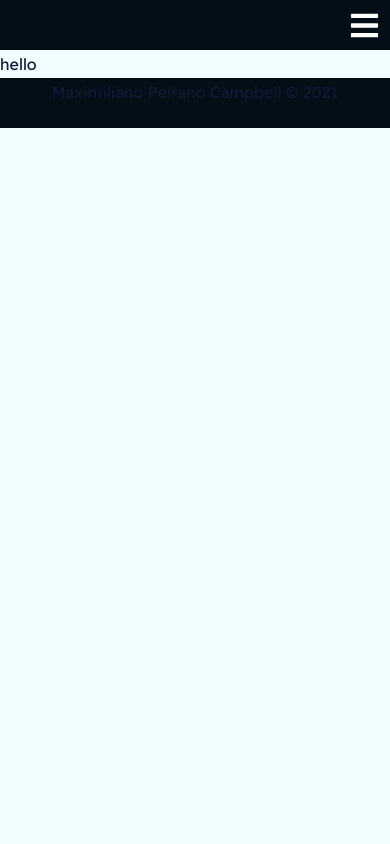
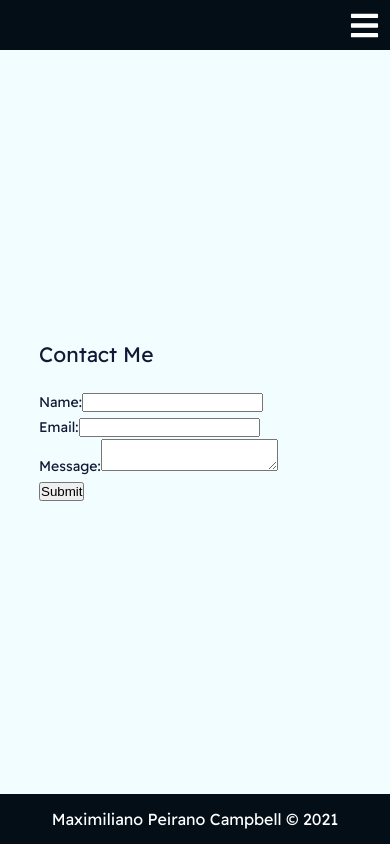
Before and after one commit to maxi-pc/maxcampbell.ca, a React (Create React App) app: page /contact in a window 390 px wide. Built offline with nearby package versions, Linux system fonts and the light colour scheme; a web font is replaced by a local one.

Commit message:
fixed css layout with flexboxes, updated my technologies icons better responsive

```diff
--- a/src/components/Content/Contact.jsx
+++ b/src/components/Content/Contact.jsx
@@ -1,10 +1,46 @@
 import React, { useState } from 'react';
 
 const Contact = () => {
-
+    const [status, setStatus] = useState("Submit");
+    const handleSubmit = async (e) => {
+      e.preventDefault();
+      setStatus("Sending...");
+      const { name, email, message } = e.target.elements;
+      let details = {
+        name: name.value,
+        email: email.value,
+        message: message.value,
+      };
+      let response = await fetch("http://localhost:3000/contact", {
+        method: "POST",
+        headers: {
+          "Content-Type": "application/json;charset=utf-8",
+        },
+        body: JSON.stringify(details),
+      });
+      setStatus("Submit");
+      let result = await response.json();
+      alert(result.status);
+    };
     return (
 
-     <>hello</>
+      <section>
+        <article>  <h1>Contact Me</h1>
+      <form onSubmit={handleSubmit}>
+        <div>
+          <label htmlFor="name">Name:</label>
+          <input type="text" id="name" required />
+        </div>
+        <div>
+          <label htmlFor="email">Email:</label>
+          <input type="email" id="email" required />
+        </div>
+        <div>
+          <label htmlFor="message">Message:</label>
+          <textarea id="message" required/>
+        </div>
+        <button type="submit">{status}</button>
+      </form></article></section>
     );
   };
 
--- a/src/components/Footer/index.jsx
+++ b/src/components/Footer/index.jsx
@@ -3,7 +3,6 @@ import React from 'react';
 const Footer = () => {
     return (
         <>
-
        <center>Maximiliano Peirano Campbell © 2021</center>
        </>
 
--- a/src/theme.jsx
+++ b/src/theme.jsx
@@ -1,7 +1,7 @@
 import styled, { createGlobalStyle } from 'styled-components';
 
 export const GlobalStyles = createGlobalStyle`
-html, body {
+html, body, #root {
   height: 100%;
   width: 100%;
   padding: 0;
@@ -11,12 +11,18 @@ html, body {
   color: ${({ theme }) => theme.secondary};
 }
 
+#root {
+  display: flex;
+  flex-direction: column;
+ }
+
 body {
   display: flex;
   flex-direction: column;
   font-family: 'Readex Pro', sans-serif;
   font-weight: 400;
   line-height: 1.75;
+
 
 }
 
@@ -30,23 +36,44 @@ header {
 }
 
 main {
-display:flex;
-
+flex: auto;
+display: -ms-flexbox;
+display: -webkit-flex;
+display: flex;
+-webkit-flex-direction: column;
+-ms-flex-direction: column;
+flex-direction: column;
+-webkit-flex-wrap: wrap;
+-ms-flex-wrap: wrap;
+flex-wrap: wrap;
+-webkit-justify-content: center;
+-ms-flex-pack: center;
+justify-content: center;
+-webkit-align-content: center;
+-ms-flex-line-pack: center;
+align-content: center;
+-webkit-align-items: center;
+-ms-flex-align: center;
+align-items: center;
 }
 
 footer {
 background:  ${({ theme }) => theme.navColor};
+color: white;
+display: flex;
+bottom: 0;
+min-height: 50px;
 height: 50px;
-display:
+-webkit-justify-content: center;
+-ms-flex-pack: center;
+justify-content: center;
+-webkit-align-content: center;
+-ms-flex-line-pack: center;
+align-content: center;
+-webkit-align-items: center;
+-ms-flex-align: center;
+align-items: center;
 
-
-}
-
-flex-wrapper {
-  display: flex;
-  min-height: 100vh;
-  flex-direction: column;
-  justify-content: flex-start;
 }
 
 .imgcon{
@@ -120,12 +147,8 @@ h5 {font-size: 1.25rem;}
 small, .text_small {font-size: 0.8rem;}
 
   section {
-    min-height: 90%;
-    width: 70%;
+
     max-width: 1200px;
-
-    margin: 0 auto;
-
 }
 
   article{
@@ -136,9 +159,18 @@ small, .text_small {font-size: 0.8rem;}
     border-radius: 5px;
     background: ${({ theme }) => theme.article};
     box-shadow: 0px 0px 25px 1px ${({ theme }) => theme.shadowBoxColor};
-    display: flex;
-    flex-direction: column;
-    flex-grow: 1;
+
+    -webkit-order: 0;
+    -ms-flex-order: 0;
+    order: 0;
+    -webkit-flex: 0 1 auto;
+    -ms-flex: 0 1 auto;
+    flex: 0 1 auto;
+    -webkit-align-self: center;
+    -ms-flex-item-align: center;
+    align-self: center;
+
+
   }
 
   article.noBoxShadow{
```
Also changed, not shown: src/components/Content/Contact copy.jsx (deleted, +0 -47 lines).
